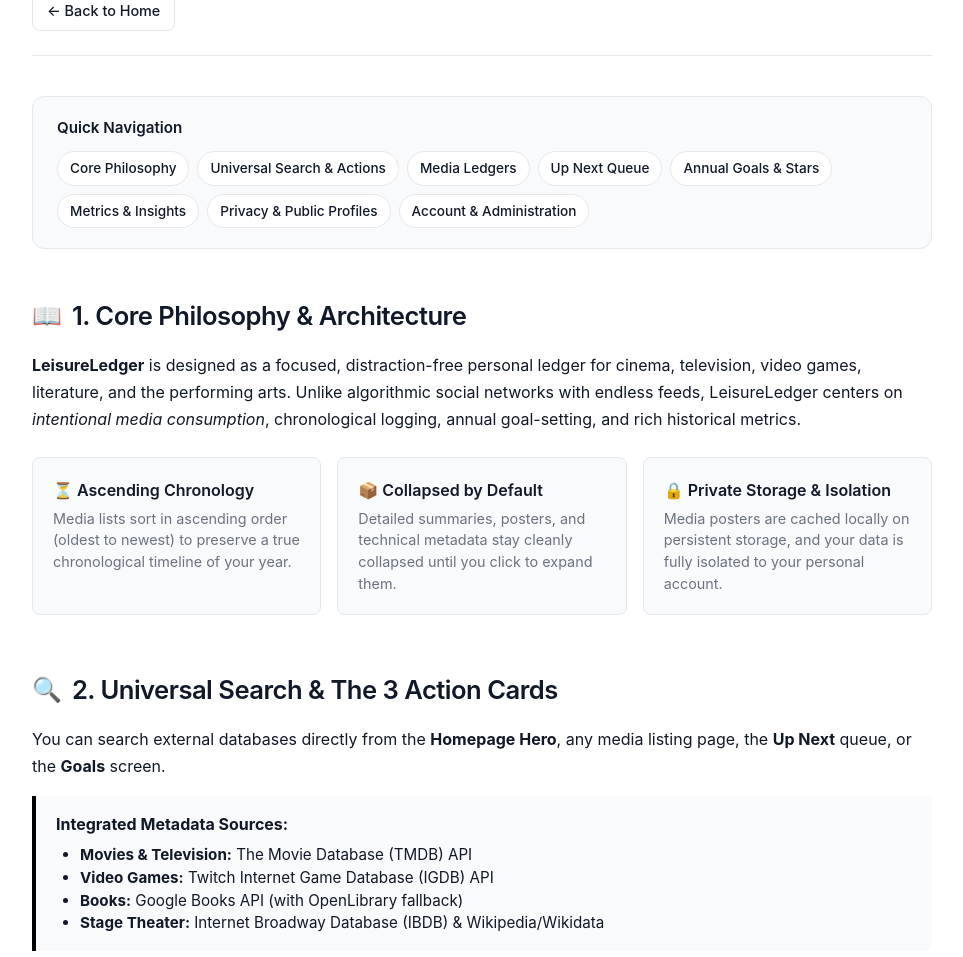
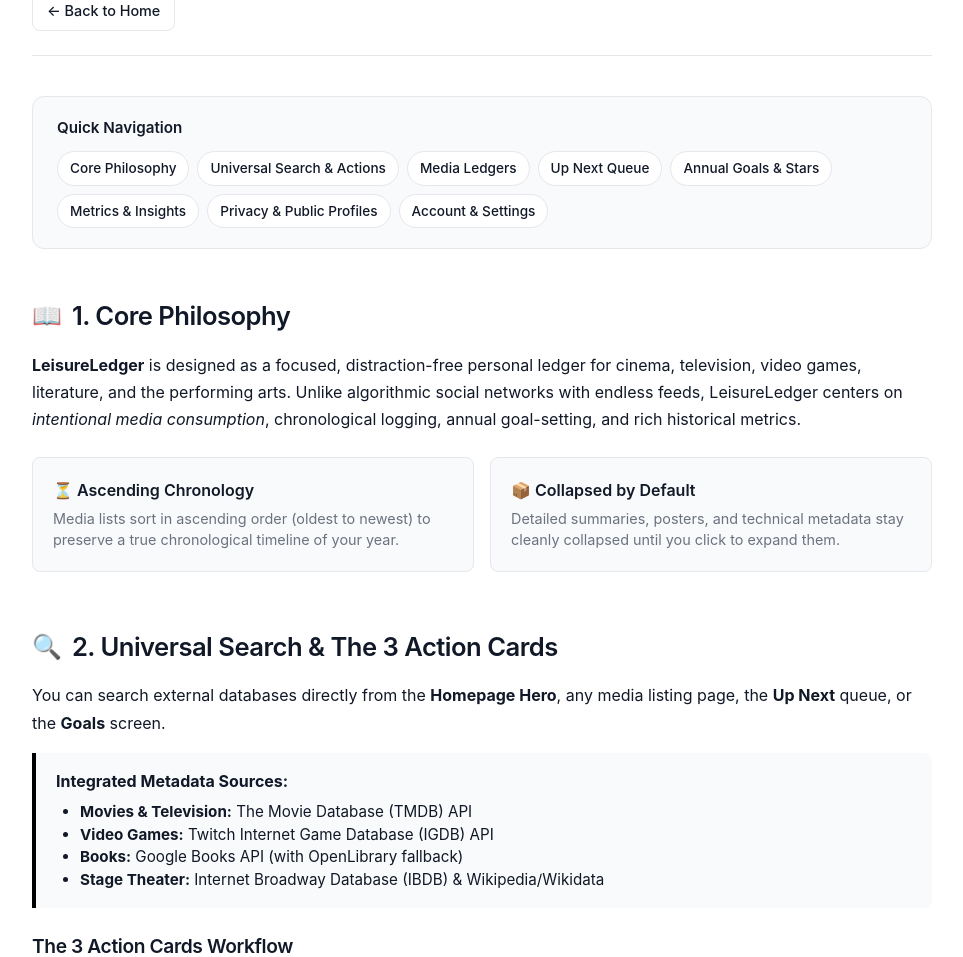
Before and after one commit to agoergen/media-tracker, a Flask app: page /help in a window 1280 px wide. Shown: the part 283-1240 px from the top of the page, without its empty margins (158-1121 px from the left). Run offline with Flask 3, Linux system fonts and the light colour scheme; the visitor is signed in with stand-in values (Sample User, id 1); data that the repository does not hold is empty; some web fonts are replaced.

Commit message:
docs: refine user guide content by removing technical and admin references

```diff
--- a/app/templates/help.html
+++ b/app/templates/help.html
@@ -27,7 +27,7 @@
             <a href="#goals-stars" class="help-nav-chip">Annual Goals &amp; Stars</a>
             <a href="#metrics-insights" class="help-nav-chip">Metrics &amp; Insights</a>
             <a href="#privacy-profiles" class="help-nav-chip">Privacy &amp; Public Profiles</a>
-            <a href="#account-admin" class="help-nav-chip">Account &amp; Administration</a>
+            <a href="#account-settings" class="help-nav-chip">Account &amp; Settings</a>
         </div>
     </div>
 
@@ -35,13 +35,13 @@
     <section id="core-philosophy" class="help-section" style="margin-bottom: 3.5rem;">
         <div style="display: flex; align-items: center; gap: 10px; margin-bottom: 1rem;">
             <span style="font-size: 1.5rem;">📖</span>
-            <h2 style="font-size: 1.6rem;">1. Core Philosophy &amp; Architecture</h2>
+            <h2 style="font-size: 1.6rem;">1. Core Philosophy</h2>
         </div>
         <p style="margin-bottom: 1rem; line-height: 1.7; color: var(--text-main);">
             <strong>LeisureLedger</strong> is designed as a focused, distraction-free personal ledger for cinema, television, video games, literature, and the performing arts. Unlike algorithmic social networks with endless feeds, LeisureLedger centers on <em>intentional media consumption</em>, chronological logging, annual goal-setting, and rich historical metrics.
         </p>
 
-        <div style="display: grid; grid-template-columns: repeat(auto-fit, minmax(250px, 1fr)); gap: 1rem; margin-top: 1.5rem;">
+        <div style="display: grid; grid-template-columns: repeat(auto-fit, minmax(280px, 1fr)); gap: 1rem; margin-top: 1.5rem;">
             <div class="help-subcard">
                 <div style="font-weight: 600; margin-bottom: 0.35rem;">⏳ Ascending Chronology</div>
                 <div style="font-size: 0.9rem; color: var(--text-muted);">
@@ -52,12 +52,6 @@
                 <div style="font-weight: 600; margin-bottom: 0.35rem;">📦 Collapsed by Default</div>
                 <div style="font-size: 0.9rem; color: var(--text-muted);">
                     Detailed summaries, posters, and technical metadata stay cleanly collapsed until you click to expand them.
-                </div>
-            </div>
-            <div class="help-subcard">
-                <div style="font-weight: 600; margin-bottom: 0.35rem;">🔒 Private Storage &amp; Isolation</div>
-                <div style="font-size: 0.9rem; color: var(--text-muted);">
-                    Media posters are cached locally on persistent storage, and your data is fully isolated to your personal account.
                 </div>
             </div>
         </div>
@@ -307,7 +301,7 @@
 
         <div style="display: flex; flex-direction: column; gap: 1.25rem; margin-top: 1rem;">
             <div class="help-subcard">
-                <h3 style="font-size: 1.1rem; margin-bottom: 0.35rem;">🔐 Per-Item Privacy Toggle (<code>is_private</code>)</h3>
+                <h3 style="font-size: 1.1rem; margin-bottom: 0.35rem;">🔐 Per-Item Privacy Toggle</h3>
                 <p style="font-size: 0.9rem; color: var(--text-muted); line-height: 1.6;">
                     When logging or editing any movie, show, game, book, or stage performance, you can check <strong>"Keep this entry private"</strong>. Private items are completely hidden from public visitors and shareable profiles. However, your private ledger totals and goal calculations remain 100% accurate.
                 </p>
@@ -329,14 +323,14 @@
         </div>
     </section>
 
-    <!-- Section 8: Account & Administration -->
-    <section id="account-admin" class="help-section" style="margin-bottom: 2rem;">
+    <!-- Section 8: Account & Profile Settings -->
+    <section id="account-settings" class="help-section" style="margin-bottom: 2rem;">
         <div style="display: flex; align-items: center; gap: 10px; margin-bottom: 1rem;">
             <span style="font-size: 1.5rem;">⚙️</span>
-            <h2 style="font-size: 1.6rem;">8. Account Settings &amp; Administration</h2>
+            <h2 style="font-size: 1.6rem;">8. Account &amp; Profile Settings</h2>
         </div>
 
-        <div style="display: grid; grid-template-columns: repeat(auto-fit, minmax(260px, 1fr)); gap: 1rem; margin-top: 1rem;">
+        <div style="display: grid; grid-template-columns: repeat(auto-fit, minmax(280px, 1fr)); gap: 1rem; margin-top: 1rem;">
             <div class="help-subcard">
                 <div style="font-weight: 600; margin-bottom: 0.35rem;">🔑 Password Management</div>
                 <div style="font-size: 0.9rem; color: var(--text-muted);">
@@ -347,12 +341,6 @@
                 <div style="font-weight: 600; margin-bottom: 0.35rem;">🛡️ Session Persistence</div>
                 <div style="font-size: 0.9rem; color: var(--text-muted);">
                     Logins are persisted securely across browser sessions via persistent cookies, so you stay logged in.
-                </div>
-            </div>
-            <div class="help-subcard">
-                <div style="font-weight: 600; margin-bottom: 0.35rem;">👑 Administrator Controls</div>
-                <div style="font-size: 0.9rem; color: var(--text-muted);">
-                    Administrators have access to the <strong>Admin</strong> panel (<code>/admin/users</code>) to create new users, reset passwords, and manage accounts.
                 </div>
             </div>
         </div>
```
Also changed, not shown: TASK_HISTORY.md (+6 -7 lines).
